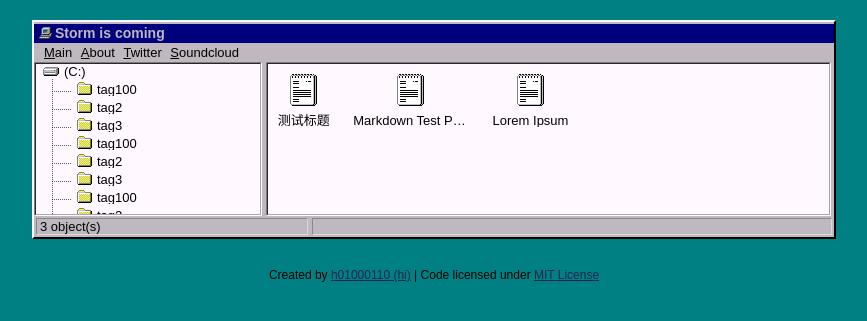
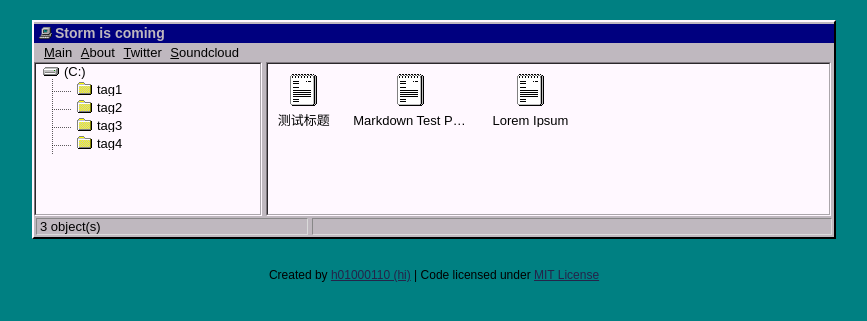
Before and after one commit to stormjokester/stormjokester.github.io, a Jekyll site: the page built from index.html, in a window 1280 px wide. Shown: the top 321 px of the page, without its empty margins (206-1073 px from the left). Built offline with Jekyll 4.4.1, drawn with Linux system fonts in a browser that asks for light colours.

Commit message:
Update default.html

```diff
--- a/_layouts/default.html
+++ b/_layouts/default.html
@@ -35,9 +35,7 @@
 			<ul>
 				{% assign tags = site.tags | sort %}
 				{% for tag in tags %}
-				<li><a href="/tag/tag100" title="tag100"><img src="/assets/img/folder.ico" />tag100</a></li>
-				<li><a href="/tag/tag2" title="tag2"><img src="/assets/img/folder.ico" />tag2</a></li>
-				<li><a href="/tag/tag3" title="tag3"><img src="/assets/img/folder.ico" />tag3</a></li>
+				<li><a href="/tag/{{ tag | first | slugify }}/" title="{{ tag[0] | replace:'-', ' ' }}"><img src="/assets/img/folder.ico" />{{ tag[0] | replace:'-', ' ' }}</a></li>
 				{% endfor %}
 			</ul>
 				</li>
```
